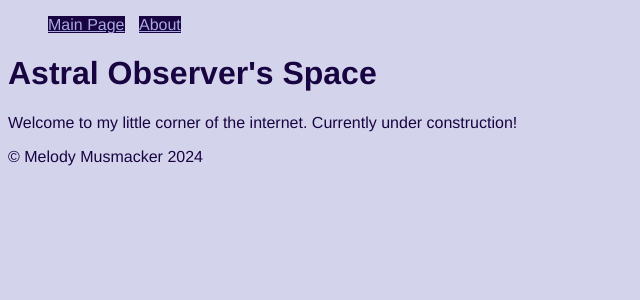
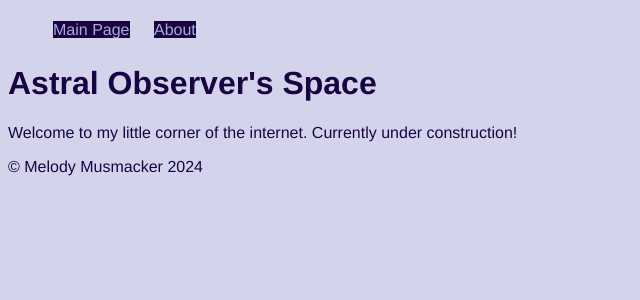
Before and after one commit to AstralObserver/AstralObserver.github.io, a Jekyll site: the page built from index.md, in a window 1280 px wide. Shown: the top 300 px of the page, without its empty margins (0-640 px from the left). Built offline with Jekyll 4.4.1, drawn with Linux system fonts in a browser that asks for light colours.

Commit message:
Update main.scss
Minor formatting adjustments

```diff
--- a/assets/css/main.scss
+++ b/assets/css/main.scss
@@ -19,9 +19,11 @@ nav{
     li{
             display: inline-block;
             margin-right: 10px;
+            padding: 5px;
     }
     a{
         color: $primary-color;
         background: $font-color;
+        text-decoration: none;
     }
 }
```
